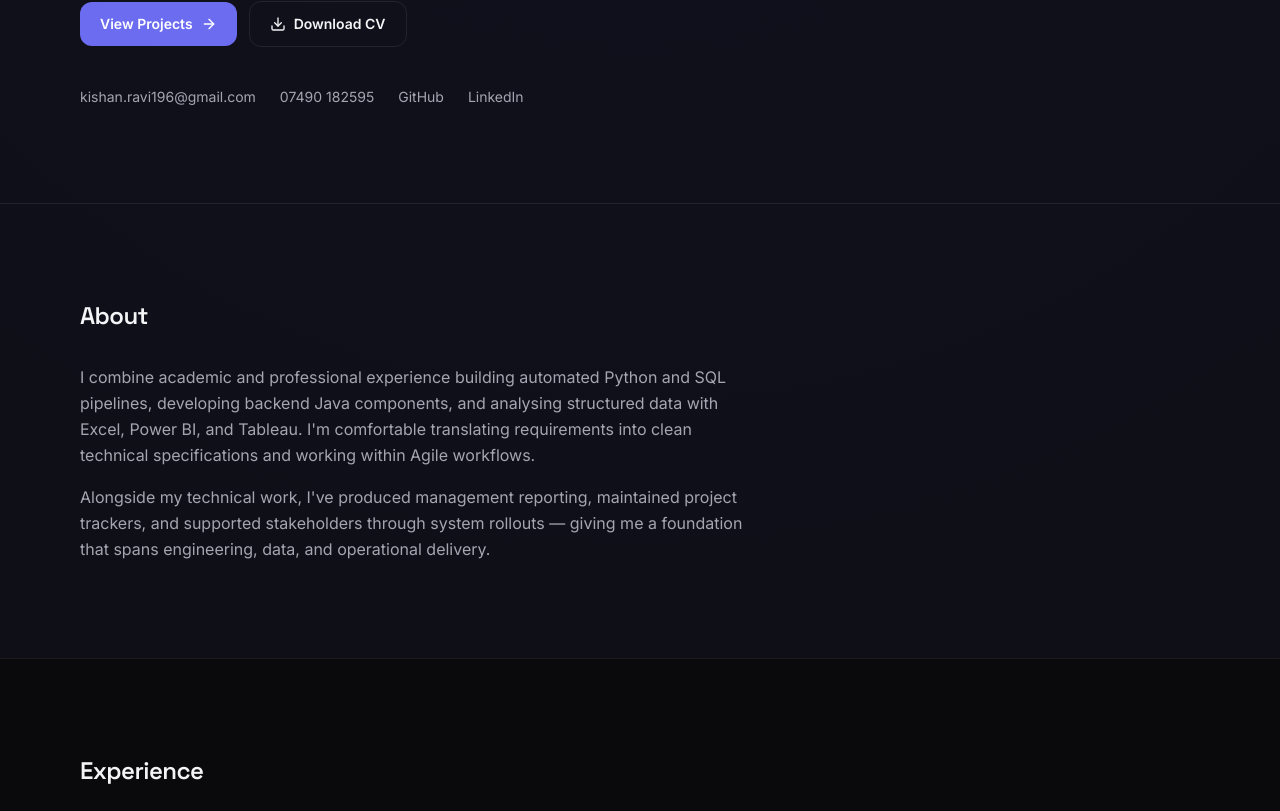
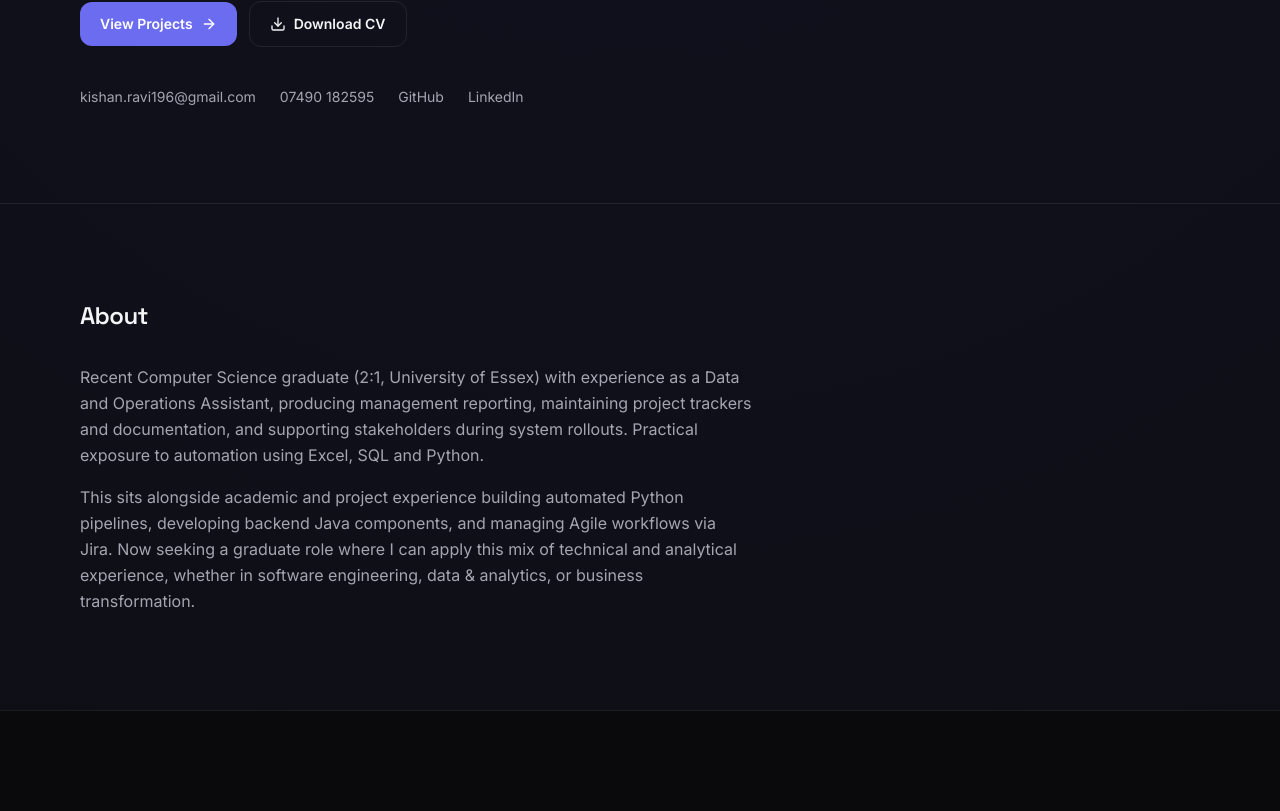
Before and after one commit to Kishanr19/Kishanr19.github.io, a React (Vite) app: page / in a window 1280 px wide. Shown: the part 507-1318 px from the top of the page. Built offline with nearby package versions, Linux system fonts and the light colour scheme.

Commit message:
Fix About section text

```diff
--- a/src/components/About.jsx
+++ b/src/components/About.jsx
@@ -9,15 +9,17 @@ export default function About() {
         <h2 className="font-display font-semibold text-2xl tracking-tight mb-8">About</h2>
         <div className="max-w-2xl space-y-4 text-ink-soft leading-relaxed">
           <p>
-            I combine academic and professional experience building automated Python and SQL
-            pipelines, developing backend Java components, and analysing structured data with
-            Excel, Power BI, and Tableau. I'm comfortable translating requirements into clean
-            technical specifications and working within Agile workflows.
+            Recent Computer Science graduate (2:1, University of Essex) with experience as a Data
+            and Operations Assistant, producing management reporting, maintaining project
+            trackers and documentation, and supporting stakeholders during system rollouts.
+            Practical exposure to automation using Excel, SQL and Python.
           </p>
           <p>
-            Alongside my technical work, I've produced management reporting, maintained project
-            trackers, and supported stakeholders through system rollouts — giving me a foundation
-            that spans engineering, data, and operational delivery.
+            This sits alongside academic and project experience building automated Python
+            pipelines, developing backend Java components, and managing Agile workflows via
+            Jira. Now seeking a graduate role where I can apply this mix of technical and
+            analytical experience, whether in software engineering, data & analytics, or
+            business transformation.
           </p>
         </div>
       </div>
```
